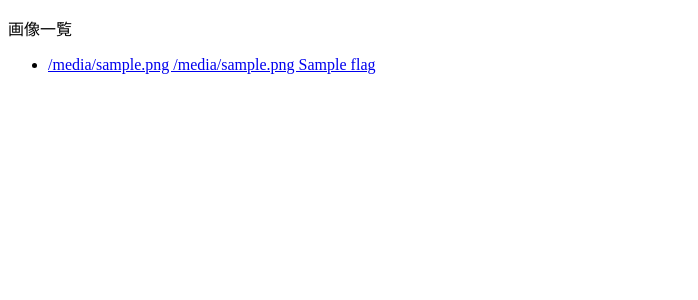
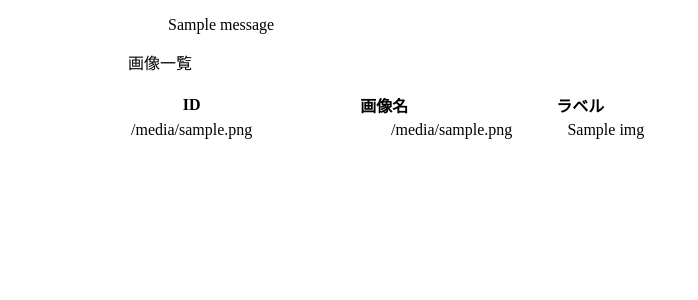
Before and after one commit to kenoga/image-annotation-tool, a Flask app: template templates/index.html in a window 1280 px wide. Shown: the top 300 px of the page, without its empty margins (0-698 px from the left). Run offline with Flask 2, Linux system fonts and the light colour scheme; the template is opened without the code that fills it: most values are stand-ins (such as "Sample title", 1, 10 or a date in 2020); one stand-in notice (Sample message) is shown; parts of the project's set-up code (start-up, migrations or seed data) failed here and were passed over; some libraries are stand-ins or nearby versions.

Commit message:
annotate tool v1!

```diff
--- a/main.py
+++ b/main.py
@@ -1,17 +1,15 @@
-# -*- coding: utf-8 -*-
-
-
 import os
 import json
-from flask import Flask, render_template, redirect, url_for, request
+from flask import Flask, render_template, redirect, url_for, request, flash
 
-IMAGE_DIR = './images'
+IMAGE_DIR = './static/images'
 JSON_FILE = './test.json'
 
-
-sorted_image_names = sorted(os.listdir(IMAGE_DIR))
+# 指定されたディレクトリに存在する画像ファイル名をリスト化してソート
+sorted_image_names = sorted([name for name in os.listdir(IMAGE_DIR) if '.jpg' in name or '.jpeg' in name])
 id2img = {}
 img2id = {}
+# 各画像にidを振って, id->img, img->idのdictを作成
 for i in range(0, len(sorted_image_names)):
     id2img[i] = sorted_image_names[i]
     img2id[sorted_image_names[i]] = i
@@ -24,32 +22,22 @@ app = Flask(__name__)
 @app.route('/')
 def index():
     imgs = []
-    for id, img in sorted(id2img.items()):
-        flag = get_flag(id)
-        imgs.append((id, img, flag))
+    for img_id, img in sorted(id2img.items()):
+        label = get_label(img_id)
+        imgs.append((img_id, img, label))
 
     return render_template('index.html', imgs=imgs)
 
-@app.route('/annotate/<id>')
-def annotate(id=None):
-    # TODO: 不正な値が与えられたときは前の画面でエラーメッセージを出したい
-    if not is_valid_id:
-        flash('Invalid id.')
-        return redirect('/')
 
-    id=int(id)
-    img = id2img[id]
-    flag = get_flag(id)
+@app.route('/annotate/<img_id>', methods=['POST', 'GET'])
+def annotate(img_id=None):
+    if not is_valid_id(img_id):
+        flash('Image id is invalid...')
+        return redirect(url_for('index'))
 
-    return render_template('annotate.html', id=id, img=img, flag=flag)
+    img_id = int(img_id)
+    img = id2img[img_id]
 
-# TODO: POSTでアノテーションの結果を受け取り，annotationsの中身を書き換え，jsonファイルを更新する
-@app.route('/save/<id>', methods=['POST'])
-def save(id=None):
-    if not is_valid_id: return redirect('/')
-
-    id = int(id)
-    img = id2img[id]
     if request.method == 'POST':
         ant = request.form['locked']
         if ant == 'locked':
@@ -57,28 +45,29 @@ def save(id=None):
         elif ant == 'non-locked':
             annotations[img] = 'non-locked'
         else:
-            return redirect('/annotate/%d' % id)
+            return redirect('/annotate/%d' % img_id)
         with open(JSON_FILE, 'w') as fw:
             json.dump(annotations, fw)
+        flash('Annotation to %s is completed!' % img)
+        return render_template('annotate.html', id=img_id, img=img, label=annotations[img])
 
-    return redirect('/')
+    return render_template('annotate.html', id=img_id, img=img, label=get_label(img_id))
 
 
-def is_valid_id(id):
-    if id is None or type(id) != int or int(id) not in id2img:
+def is_valid_id(img_id):
+    if img_id is None or int(img_id) not in id2img:
         return False
     return True
 
-
-# id: int
-def get_flag(id):
-    img = id2img[id]
+# img_id: int
+def get_label(img_id):
+    img = id2img[img_id]
     if img in annotations:
         return annotations[img]
     else:
         return None
 
 
-
 if __name__ == "__main__":
+    app.secret_key = 'key'
     app.run(debug=True)
--- /dev/null
+++ b/static/css/style.css
@@ -0,0 +1,50 @@
+@charset "utf-8";
+
+.container {
+    width: 80vw;
+    margin: 0 auto;
+}
+
+.message-list {
+    list-style: none;
+}
+
+tr.linked-tr {
+    cursor:pointer;
+}
+tr.linked-tr:hover {
+    background:#ccc
+}
+
+td {
+    text-align: right;
+}
+
+.img-div {
+    width: 50vw;
+    margin: 0 auto;
+}
+.img-div > img {
+    width: 50vw;
+}
+
+.form-div, .prev-next-div, .home-div {
+    width: 30vw;
+    margin: 0 auto;
+    text-align: center;
+}
+.prev-next-div p{
+    width: 15vw;
+    text-align: center;
+    float: left;
+}
+
+
+.save-button {
+    width: 5vw;
+}
+
+.vw5 { width: 5vw; }
+.vw10 { width: 10vw; }
+.vw15 { width: 15vw; }
+.vw20 { width: 20vw; }
--- a/templates/index.html
+++ b/templates/index.html
@@ -1,19 +1,37 @@
-<!doctype html>
+{% extends 'template.html' %}
 
-<html>
-<head>
-    <title>Image Annotation Tool</title>
-    <body>
-        <p>
-            画像一覧
-        </p>
-        {% block content%}
-        <ul>
-        {% for id, img, flag in imgs %}
-            <li><a href="/annotate/{{id}}">{{id}} {{img}} {{flag}}</a></li>
-        {% endfor %}
-        </ul>
-        {% endblock %}
 
-    </body>
-</head>
+{% block content %}
+<script>
+jQuery( function($) {
+    $('tbody tr[data-href]').addClass('clickable').click( function() {
+        window.location = $(this).attr('data-href');
+        }).find('a').hover( function() {
+        $(this).parents('tr').unbind('click');
+        }, function() {
+        $(this).parents('tr').click( function() {
+        window.location = $(this).attr('data-href');
+        });
+    });
+});
+</script>
+<p>
+    画像一覧
+</p>
+<table>
+    <tbody>
+    <tr>
+        <th class="vw5">ID</th>
+        <th class="vw20">画像名</th>
+        <th class="vw10">ラベル</th>
+    </tr>
+    {% for id, img, label in imgs %}
+        <tr data-href="/annotate/{{id}}" class="linked-tr">
+            <td>{{id}}</td>
+            <td>{{img}}</td>
+            <td>{{label}}</td>
+        </tr>
+    {% endfor %}
+    </tbody>
+</table>
+{% endblock %}
--- /dev/null
+++ b/templates/template.html
@@ -0,0 +1,28 @@
+<!DOCTYPE html>
+<html>
+<head>
+    <meta charset="UTF-8">
+    <title>Image Annotation Tool</title>
+    <link rel="stylesheet" href="/static/css/style.css">
+</head>
+<body>
+    <script src="https://ajax.googleapis.com/ajax/libs/jquery/3.2.1/jquery.min.js"></script>
+
+    <div class="container">
+        <div class='message'>
+            {% with messages = get_flashed_messages() %}
+            {% if messages %}
+                <ul class='message-list'>
+                {% for m in messages %}
+                    <li>{{ m }}</li>
+                {% endfor %}
+                </ul>
+            {% endif%}
+            {% endwith %}
+        </div>
+
+        {% block content %}
+        {% endblock %}
+    </div>
+</body>
+</html>
--- a/test.json
+++ b/test.json
@@ -1 +1 @@
-{"2.jpg": "non-locked", "3.jpg": "non-locked", "1.jpg": "locked"}
+{"1.jpg": "locked", "2.jpg": "non-locked", "3.jpg": "non-locked"}
```
Also changed, not shown: templates/annotate.html (+25 -20 lines), 1 other file.
